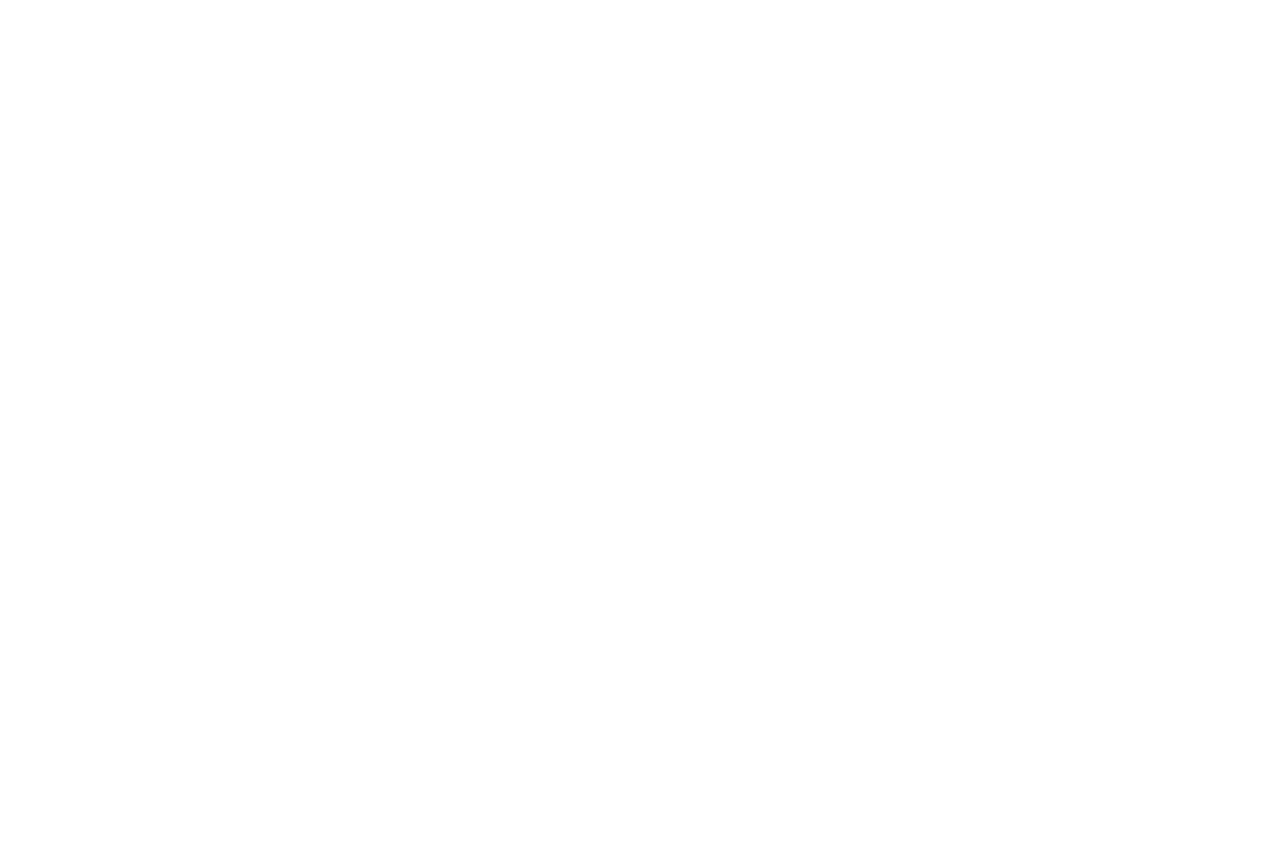
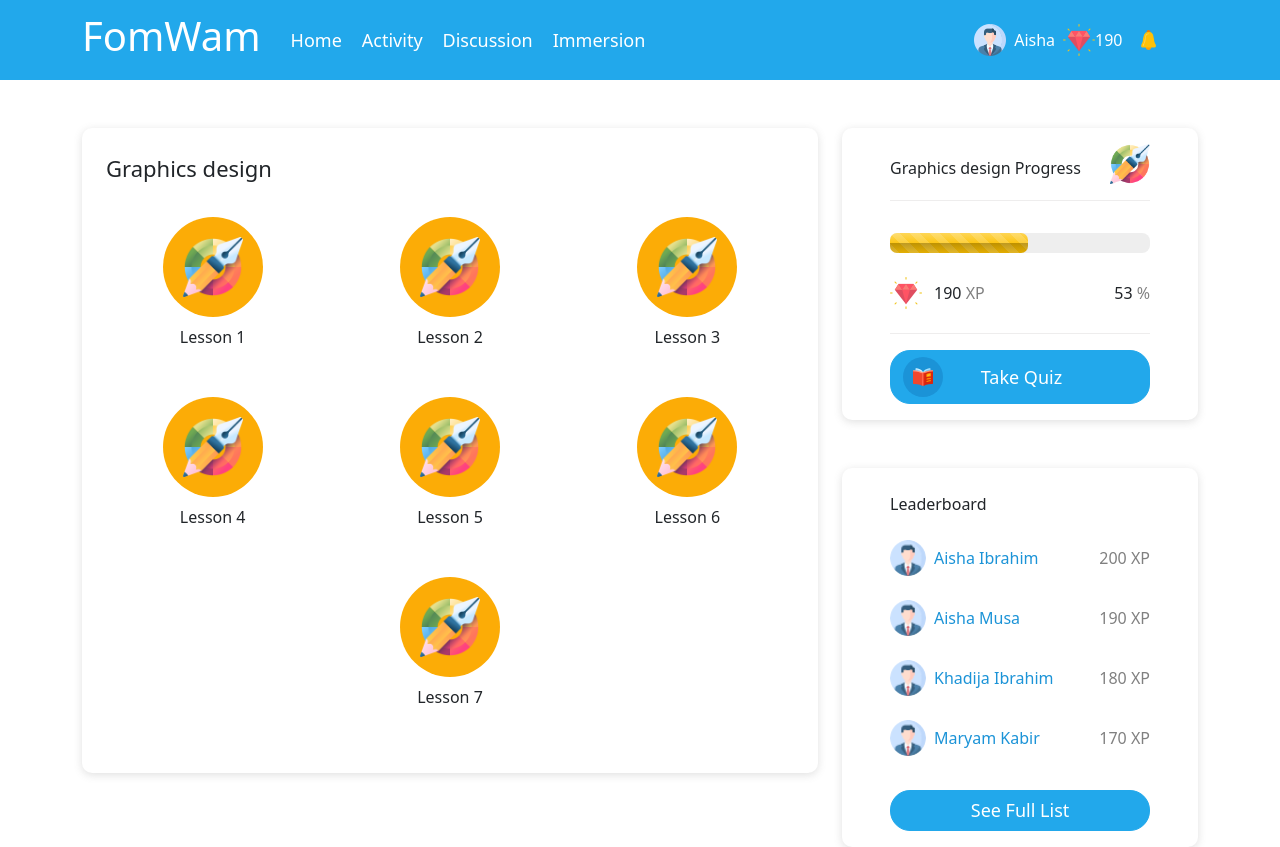
Before and after one commit to aliyukamilu/fomwam, a React (Create React App) app: page /courseLesson/1 in a window 1280 px wide. Before the commit this address had no page. Before the commit the page ends 800 px from the top, so only its background shows below. Built offline with nearby package versions, Linux system fonts and the light colour scheme.

Commit message:
course details & lessons page

```diff
--- a/src/App.css
+++ b/src/App.css
@@ -42,6 +42,11 @@
   -moz-border-radius: .375rem;
   border-radius: .375rem;
   border: none !important;
+  text-decoration: none;
+  transition: 0.3s ease-in-out;
+}
+.card:hover {
+  transform: translateY(-3px)
 }
 .cardhead {
   border-radius: 5px 5px 0 0;
@@ -52,4 +57,5 @@
 .courseTitle {
   font-weight: bold;
   font-size: 18px;
+  color: #000;
 }
--- a/src/App.js
+++ b/src/App.js
@@ -1,19 +1,21 @@
 import React from 'react';
 import './App.css';
 
-import { render } from "react-dom";
-import { BrowserRouter, Routes, Route, Link } from "react-router-dom";
+import { BrowserRouter, Routes, Route } from "react-router-dom";
 import "bootstrap/dist/css/bootstrap.min.css";
 
 // import pages
 import Home from './pages/Home'
 import About from './pages/About'
+import CourseLesson from './pages/courseLesson'
 
 function App() {
   return (
     <BrowserRouter>
       <Routes>
+
         <Route path="/about" element={<About />} />
+        <Route path="/courseLesson/:courseId" element={<CourseLesson />} />
         <Route path="/" element={<Home />} />
       </Routes>
     </BrowserRouter>
--- a/src/components/Cards.js
+++ b/src/components/Cards.js
@@ -1,18 +1,51 @@
 import React from 'react'
+import { Link } from "react-router-dom";
+
+const courses = [
+  {
+    id: 1,
+    title: "Graphics design",
+    image: "graphic-designer.png"
+  },
+  {
+    id: 2,
+    title: "Web Development",
+    image: "graphic-designer.png"
+  },
+  {
+    id: 3,
+    title: "Mobile Development",
+    image: "graphic-designer.png"
+  },
+  {
+    id: 4,
+    title: "Phantom Design",
+    image: "graphic-designer.png"
+  }
+
+]
+const colors = ["#F93131", "#28BBFC", "#F94445", "#44CD03"]
+
 
 function Cards(props) {
-    return (
-        <div className="col-md-3">
-            <div class="card">
-                <div className="cardhead d-flex justify-content-center py-5" style={{ background: `${props.bgColor}`}}>
-                    <img src={require(`../img/icons/${props.img}`)} alt="notification" className="imgCard" />
-                </div>
-                <div class="card-body p-3">
-                    <div className="card-title courseTitle">{props.name}</div>
-                </div>
+  return (
+    <>
+      {courses.map((course, index) => (
+        <div className="col-md-3" key={index}>
+          <Link to={`courseLesson/${course.id}`} className="card">
+            <div className="cardhead d-flex justify-content-center py-5" style={{ background: `${colors[index]}` }}>
+              <img src={require(`../img/icons/${course.image}`)} alt="notification" className="imgCard" />
             </div>
+            <div className="card-body p-3">
+              <div className="card-title courseTitle">{course.title}</div>
+            </div>
+          </Link>
         </div>
-    )
+      ))}
+
+
+    </>
+  )
 }
 
 export default Cards
--- a/src/components/Header.js
+++ b/src/components/Header.js
@@ -1,5 +1,5 @@
 import React from "react";
-import { Link } from 'react-router-dom'
+import { NavLink } from 'react-router-dom'
 import "../styles/Header.css";
 
 function Header() {
@@ -10,19 +10,19 @@
           <h1>FomWam</h1>
         </div>
         <nav>
-          <Link to="/"><a className="links active" href="/">Home</a></Link>
-          <a className="links" href="/">Activity</a>
-          <a className="links" href="/">Discussion</a>
-          <a className="links" href="/">Immersion</a>
+          <NavLink to="/" className={(navData) => navData.isActive ? "links active" : "links"}>Home</NavLink>
+          <NavLink className={(navData) => navData.isActive ? "links active" : "links"} to="/about">Activity</NavLink>
+          <NavLink className={(navData) => navData.isActive ? "links active" : "links"} to="/about">Discussion</NavLink>
+          <NavLink className={(navData) => navData.isActive ? "links active" : "links"} to="/about">Immersion</NavLink>
         </nav>
         <div className="justify-content-end d-flex rightNav align-items-center">
           <div className="d-flex rightContents align-items-center">
             <img src={require('../img/icons/profile.png')} alt="notification" className="profile" />
-            <p class="mb-0" style={{marginLeft: 8}}>Fatima</p>
+            <p className="mb-0" style={{marginLeft: 8}}>Aisha</p>
           </div>
           <div className="d-flex rightContents align-items-center">
             <img src={require('../img/icons/gems.png')} alt="notification" className="profile" />
-            <p class="mb-0">237</p>
+            <p className="mb-0">190</p>
           </div>
           <div className="d-flex rightContents align-items-center">
             <img src={require('../img/icons/bell.png')} alt="notification" className="profile" />
--- a/src/pages/About.js
+++ b/src/pages/About.js
@@ -1,6 +1,5 @@
 import React from "react";
 import { Link } from 'react-router-dom'
-import "../styles/Header.css";
 
 import Header from '../components/Header';
 
--- a/src/pages/Home.js
+++ b/src/pages/Home.js
@@ -15,10 +15,7 @@
             <div className="container mt-5">
                 <h3 className="mb-3">Courses</h3>
                 <div className="row">
-                    <Cards name="Graphics Design" img="graphic-designer.png" bgColor="#F93131" />
-                    <Cards name="Web Development" img="graphic-designer.png" bgColor="#28BBFC" />
-                    <Cards name="Mobile Design" img="graphic-designer.png" bgColor="#F94445" />
-                    <Cards name="Phantom Design" img="graphic-designer.png" bgColor="#F94445" />
+                    <Cards />
                 </div>
             </div>
         </>
--- /dev/null
+++ b/src/pages/courseLesson.js
@@ -0,0 +1,174 @@
+import React, { useEffect } from "react";
+import { useParams } from 'react-router-dom'
+
+import { Container, Row, Col, Button } from "react-bootstrap"
+import Header from '../components/Header';
+
+import '../styles/courseLesson.css'
+
+const courses = [
+  {
+    id: 1,
+    title: "Graphics design",
+    image: "graphic-designer.png"
+  },
+  {
+    id: 2,
+    title: "Web Development",
+    image: "graphic-designer.png"
+  },
+  {
+    id: 3,
+    title: "Mobile Development",
+    image: "graphic-designer.png"
+  },
+  {
+    id: 4,
+    title: "Phantom Design",
+    image: "graphic-designer.png"
+  }
+
+]
+
+export default function CourseLesson() {
+
+  const params = useParams()
+
+  let courseDetail = null
+  courses.map((course, index) => (
+    course.id === parseInt(params.courseId) ?
+      courseDetail = course : courseDetail
+  ))
+  let lessons = [1, 2, 3, 4, 5, 6, 7]
+
+  return (
+    <>
+      <Header />
+      {
+        <Container className="mt-5">
+          <Row>
+            <Col md={8}>
+              <div className="card card-body cardLesCard px-4">
+                <p className="coursetitle mt-2">{courseDetail.title}</p>
+                <div className="row mt-3 justify-center">
+                  {lessons.map((lesson, index) => (
+                    <LessonCards title={`Lesson ${lesson}`} key={index} bgColor="#FCAC06" />
+                  ))}
+
+                </div>
+
+              </div>
+
+            </Col>
+            <Col md={4}>
+              <div className="card card-body cardLesCard px-5">
+                <div className="d-flex justify-between align-items-center">
+                  <p className="mt-2 mb-0" > {`${courseDetail.title} Progress`}</p>
+                  <img src={require('../img/icons/graphic-designer.png')} style={{width : 40}} alt="" />
+                </div>
+
+                <hr />
+                <Progressview />
+              </div>
+
+              <div className="card card-body cardLesCard px-5 mt-5">
+                <p className="mt-2 mb-0" >Leaderboard</p>
+                <div>
+                  <Leaderboard />
+                </div>
+              </div>
+            </Col>
+          </Row>
+
+        </Container>
+      }
+
+
+    </>
+  )
+}
+
+
+const LessonCards = (props) => {
+  return (
+    <div className="col-sm-4 mb-5">
+      <div className="lessonsRoundCard hover:translate-y-0.5 cursor-pointer transition d-flex justify-center flex-col align-items-center text-center">
+        <div className="imgCont rounded-full" style={{ background: `${props.bgColor}` }}>
+          <img src={require('../img/icons/graphic-designer.png')} className="lessonImg" alt="" />
+        </div>
+        <p className="mb-0 mt-2">{props.title}</p>
+      </div>
+    </div>
+  )
+}
+
+const Progressview = () => {
+  return (
+    <>
+      <div className="progressCont mt-3">
+        <div className="barOuter w-100">
+          <div className="barInner" style={{ width: '53%' }}></div>
+        </div>
+        <div className="d-flex justify-between align-items-center mt-4">
+          <div className="d-flex align-items-center">
+            <img src={require('../img/icons/gems.png')} alt="" />
+            <p className="mb-0 ml-3">190 <span style={{ color: 'gray' }}>XP</span></p>
+          </div>
+          <p className="mb-0 ml-3">53 <span style={{ color: 'gray' }}>%</span></p>
+        </div>
+      </div>
+      <hr className="mt-4" />
+      <div className="buttonCont">
+        <Button className="takeQuiz w-100 d-flex align-items-center justify-between">
+          <span className="iconCont rounded-full">
+            <img src={require('../img/icons/open-book.png')} alt="" class="theIcon" />
+          </span>
+          <p className="mb-0" style={{ marginRight: '32%' }}>Take Quiz</p>
+        </Button>
+      </div>
+    </>
+  )
+}
+
+
+const leaderboards = [
+  {
+    id: 1,
+    name: "Aisha Ibrahim",
+    points: "200"
+  },
+  {
+    id: 2,
+    name: "Aisha Musa",
+    points: "190"
+  },
+  {
+    id: 3,
+    name: "Khadija Ibrahim",
+    points: "180"
+  },
+  {
+    id: 4,
+    name: "Maryam Kabir",
+    points: "170"
+  }
+]
+
+const Leaderboard = () => {
+  return (
+    <div className="leaderboardCont">
+      <div className="theScrolliew">
+        {leaderboards.map((leaderboard, index) => (
+          <div className="d-flex justify-between align-items-center mb-3 mt-4" key={index}>
+            <div className="d-flex align-items-center">
+              <img src={require('../img/icons/profile.png')} alt="" className="rounded-full w-9" />
+              <p className="mb-0 theName ml-2">{leaderboard.name}</p>
+            </div>
+            <p className="theXp mb-0">{leaderboard.points} XP</p>
+          </div>
+        ))}
+      </div>
+      <Button className="takeQuiz w-100 mt-4">See Full List</Button>
+    </div>
+  )
+}
--- a/src/styles/Header.css
+++ b/src/styles/Header.css
@@ -20,14 +20,14 @@
     width: 80%;
 }
 
-.header nav a {
+.header nav .links {
     color: #fff;
     margin-right: 20px;
     text-decoration: none;
     font-size: 18px;
 }
 
-.header nav a.active {
+.header nav .links.active {
     background: #1C92CE;
     padding: 10px 20px;
     border-radius: 20px;
--- /dev/null
+++ b/src/styles/courseLesson.css
@@ -0,0 +1,115 @@
+.cardLesCard {
+  border-radius: 10px;
+  transform: none !important;
+}
+
+.coursetitle {
+  font-size: 22px;
+}
+
+.imgCont {
+  background: #FDC202;
+  display: flex;
+  justify-content: center;
+  padding: 20px;
+  width: fit-content;
+}
+
+.lessonsRoundCard .lessonImg {
+  width: 60px;
+}
+
+hr {
+  color: #bdb7b7;
+}
+
+.takeQuiz {
+  background: #22A8EB;
+  border-color: #22A8EB;
+  border-radius: 20px;
+  font-size: 18px;
+  font-weight: 500;
+}
+
+.iconCont {
+  background: #1B93D7;
+  padding: 10px;
+}
+
+.iconCont .theIcon {
+  width: 20px;
+  max-width: fit-content;
+}
+
+.theName {
+  color: #1B93D7;
+}
+
+.theXp {
+  color: gray;
+}
+
+.theScrolliew {
+  height: 250px;
+  overflow-y: scroll;
+}
+
+.barOuter {
+  background: #EEEEEE;
+  border-radius: 8px;
+  height: 20px;
+  width: 85%;
+  margin-bottom: 10px;
+  position: relative;
+}
+
+
+.barInner {
+  background-color: #A444B1;
+  border-radius: 7px;
+  height: 100%;
+  width: 50%;
+  background-image:
+    /* the shine layer */
+    linear-gradient(to bottom,
+      rgba(255, 255, 255, 0.33) 0,
+      rgba(255, 255, 255, 0.08) 50%,
+      rgba(0, 0, 0, 0.25) 50%,
+      rgba(0, 0, 0, 0.1) 100%),
+    /* the stripe layer */
+    linear-gradient(45deg,
+      rgba(255, 255, 255, 0.16) 25%,
+      rgba(0, 0, 0, 0) 25%,
+      rgba(0, 0, 0, 0) 50%,
+      rgba(255, 255, 255, 0.16) 50%,
+      rgba(255, 255, 255, 0.16) 75%,
+      rgba(0, 0, 0, 0) 75%,
+      rgba(0, 0, 0, 0)),
+    /* the purple gradient */
+    linear-gradient(to right, #FDC306, #FDC000);
+
+  /* we also need background-size, because the stripe must repeat every 20 pixels */
+  background-size: 100% 100%, 20px 20px, 100% 100%;
+}
+
+.xpRounder {
+  padding: 15px;
+  background-image:
+    /* the shine layer */
+    linear-gradient(to bottom,
+      rgba(255, 255, 255, 0.33) 0,
+      rgba(255, 255, 255, 0.08) 50%,
+      rgba(0, 0, 0, 0.25) 50%,
+      rgba(0, 0, 0, 0.1) 100%),
+    /* the stripe layer */
+    linear-gradient(45deg,
+      rgba(255, 255, 255, 0.16) 25%,
+      rgba(0, 0, 0, 0) 25%,
+      rgba(0, 0, 0, 0) 50%,
+      rgba(255, 255, 255, 0.16) 50%,
+      rgba(255, 255, 255, 0.16) 75%,
+      rgba(0, 0, 0, 0) 75%,
+      rgba(0, 0, 0, 0)),
+    /* the purple gradient */
+    linear-gradient(to right, #FDC306, #FDC000);
+}
```
Also changed, not shown: src/img/icons/open-book.png (added).
